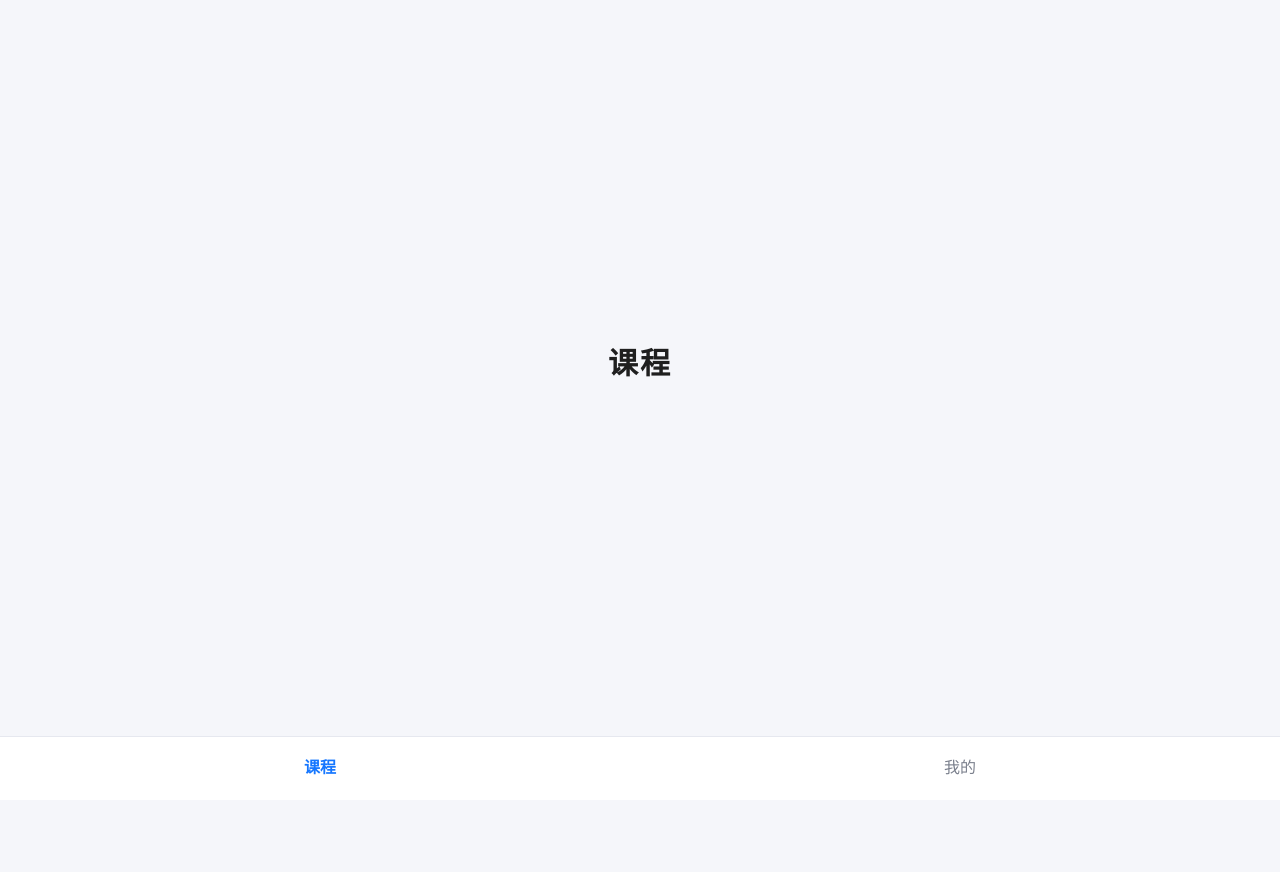
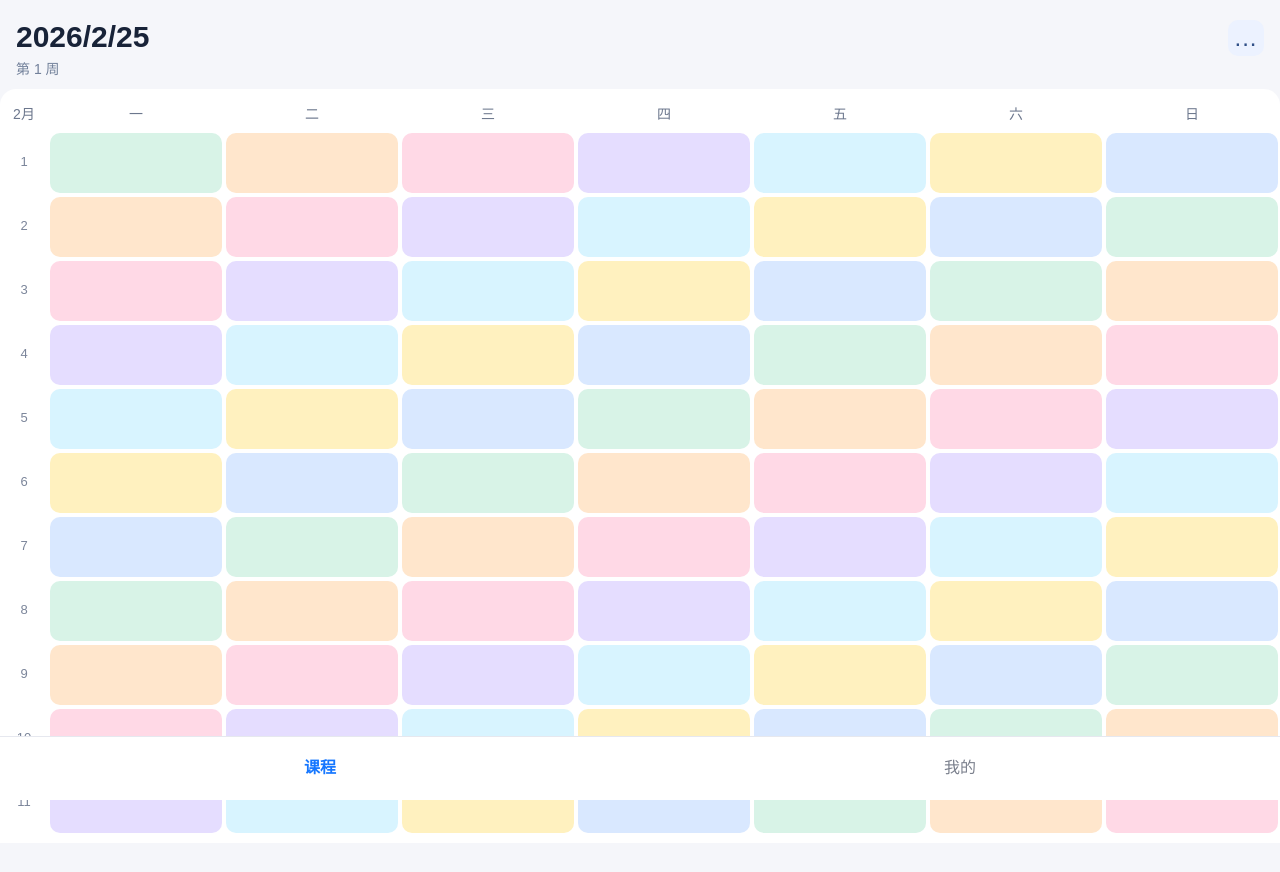
Before and after one commit to Kozmosa/MySCUT, a React (Vite) app: page /courses in a window 1280 px wide. Shown: the top 872 px of the page. Before the commit the page ends 800 px from the top, so only its background shows below. Built offline with nearby package versions, Linux system fonts and the light colour scheme.

Commit message:
feat: enhance mine and courses pages with detailed views and navigation

```diff
--- a/src/App.tsx
+++ b/src/App.tsx
@@ -1,13 +1,20 @@
-import { NavLink } from 'react-router-dom'
+import { NavLink, useLocation } from 'react-router-dom'
 import AppRoutes from './app/routes'
 
 function App() {
+  const location = useLocation()
+  const isMineDetailPage = location.pathname.startsWith('/mine/')
+  const isCoursesPage = location.pathname === '/courses'
+
   return (
     <div className='app-shell'>
-      <main className='page-content'>
+      <main
+        className={`page-content ${isMineDetailPage ? 'page-content--fullscreen' : ''} ${isCoursesPage ? 'page-content--courses' : ''}`}
+      >
         <AppRoutes />
       </main>
 
+      {!isMineDetailPage && (
         <nav className='bottom-nav' aria-label='底部导航'>
           <NavLink
             to='/courses'
@@ -26,6 +33,7 @@ function App() {
             我的
           </NavLink>
         </nav>
+      )}
     </div>
   )
 }
--- a/src/app/routes.tsx
+++ b/src/app/routes.tsx
@@ -1,6 +1,6 @@
 import { Navigate, Route, Routes } from 'react-router-dom'
 import { CoursesPage } from '../features/courses'
-import { MinePage } from '../features/mine'
+import { MineDetailPage, MinePage } from '../features/mine'
 
 function AppRoutes() {
   return (
@@ -8,6 +8,10 @@ function AppRoutes() {
       <Route path='/' element={<Navigate to='/courses' replace />} />
       <Route path='/courses' element={<CoursesPage />} />
       <Route path='/mine' element={<MinePage />} />
+      <Route path='/mine/schedule-settings' element={<MineDetailPage title='课表设置' />} />
+      <Route path='/mine/global-settings' element={<MineDetailPage title='全局设置' />} />
+      <Route path='/mine/faq' element={<MineDetailPage title='常见问答' />} />
+      <Route path='/mine/more' element={<MineDetailPage title='更多' />} />
     </Routes>
   )
 }
--- a/src/features/courses/CoursesPage.tsx
+++ b/src/features/courses/CoursesPage.tsx
@@ -1,5 +1,91 @@
+const WEEKDAY_LABELS = ['一', '二', '三', '四', '五', '六', '日']
+const LESSON_INDEXES = Array.from({ length: 11 }, (_, index) => index + 1)
+const COURSE_BLOCK_COLORS = [
+  'course-block--blue',
+  'course-block--green',
+  'course-block--orange',
+  'course-block--rose',
+  'course-block--purple',
+  'course-block--cyan',
+  'course-block--yellow',
+]
+const SEMESTER_START_DATE = '2026-02-23'
+
+function getCurrentDateText(date: Date) {
+  return `${date.getFullYear()}/${date.getMonth() + 1}/${date.getDate()}`
+}
+
+function getWeekNumber(date: Date, startDateText: string) {
+  const semesterStart = new Date(startDateText)
+  const semesterStartAtMidnight = new Date(
+    semesterStart.getFullYear(),
+    semesterStart.getMonth(),
+    semesterStart.getDate(),
+  )
+  const dateAtMidnight = new Date(date.getFullYear(), date.getMonth(), date.getDate())
+  const differenceMs = dateAtMidnight.getTime() - semesterStartAtMidnight.getTime()
+  const week = Math.floor(differenceMs / (7 * 24 * 60 * 60 * 1000)) + 1
+
+  return Math.max(1, week)
+}
+
 function CoursesPage() {
-  return <div className='page-placeholder'>课程</div>
+  const currentDate = new Date()
+  const dateText = getCurrentDateText(currentDate)
+  const currentWeek = getWeekNumber(currentDate, SEMESTER_START_DATE)
+  const monthLabel = `${currentDate.getMonth() + 1}月`
+
+  return (
+    <div className='courses-page'>
+      <header className='courses-header'>
+        <div className='courses-date-panel'>
+          <p className='courses-date'>{dateText}</p>
+          <p className='courses-week'>第 {currentWeek} 周</p>
+        </div>
+
+        <button type='button' className='courses-menu-button' aria-label='更多操作'>
+          ...
+        </button>
+      </header>
+
+      <section className='schedule-scroll-area' aria-label='课程表'>
+        <table className='schedule-table'>
+          <thead>
+            <tr>
+              <th scope='col' className='schedule-month-header'>
+                {monthLabel}
+              </th>
+              {WEEKDAY_LABELS.map((weekday) => (
+                <th key={weekday} scope='col' className='schedule-weekday-header'>
+                  {weekday}
+                </th>
+              ))}
+            </tr>
+          </thead>
+
+          <tbody>
+            {LESSON_INDEXES.map((lessonNumber) => (
+              <tr key={lessonNumber}>
+                <th scope='row' className='schedule-lesson-header'>
+                  {lessonNumber}
+                </th>
+
+                {WEEKDAY_LABELS.map((weekday, dayIndex) => {
+                  const colorClass = COURSE_BLOCK_COLORS[(lessonNumber + dayIndex) % COURSE_BLOCK_COLORS.length]
+
+                  return (
+                    <td key={`${lessonNumber}-${weekday}`} className='schedule-cell'>
+                      <div className={`course-block ${colorClass}`} />
+                    </td>
+                  )
+                })}
+              </tr>
+            ))}
+          </tbody>
+        </table>
+      </section>
+    </div>
+  )
 }
 
 export default CoursesPage
--- /dev/null
+++ b/src/features/mine/MineDetailPage.tsx
@@ -0,0 +1,24 @@
+import { Link } from 'react-router-dom'
+
+type MineDetailPageProps = {
+  title: string
+}
+
+function MineDetailPage({ title }: MineDetailPageProps) {
+  return (
+    <section className='mine-detail-page'>
+      <header className='mine-detail-header'>
+        <Link to='/mine' className='mine-back-button' aria-label='返回我的页面'>
+          <span className='mine-back-arrow' aria-hidden='true'>
+            {'<'}
+          </span>
+          <span>返回</span>
+        </Link>
+      </header>
+
+      <div className='mine-detail-content'>{title}</div>
+    </section>
+  )
+}
+
+export default MineDetailPage
--- a/src/features/mine/MinePage.tsx
+++ b/src/features/mine/MinePage.tsx
@@ -1,5 +1,31 @@
+import { Link } from 'react-router-dom'
+
 function MinePage() {
-  return <div className='page-placeholder'>我的</div>
+  return (
+    <div className='mine-page'>
+      <div className='mine-avatar' aria-hidden='true'>
+        头像
+      </div>
+
+      <div className='mine-button-group'>
+        <Link to='/mine/schedule-settings' className='mine-group-button'>
+          课表设置
+        </Link>
+        <Link to='/mine/global-settings' className='mine-group-button'>
+          全局设置
+        </Link>
+      </div>
+
+      <div className='mine-button-group'>
+        <Link to='/mine/faq' className='mine-group-button'>
+          常见问答
+        </Link>
+        <Link to='/mine/more' className='mine-group-button'>
+          更多
+        </Link>
+      </div>
+    </div>
+  )
 }
 
 export default MinePage
--- a/src/features/mine/index.ts
+++ b/src/features/mine/index.ts
@@ -1 +1,2 @@
 export { default as MinePage } from './MinePage'
+export { default as MineDetailPage } from './MineDetailPage'
--- a/src/index.css
+++ b/src/index.css
@@ -24,11 +24,24 @@ body {
 
 .page-content {
   flex: 1;
+  padding: 16px;
+  padding-bottom: calc(88px + env(safe-area-inset-bottom));
+}
+
+.page-content--fullscreen {
+  padding: 0;
+}
+
+.page-content--courses {
+  padding-left: 0;
+  padding-right: 0;
+}
+
+.page-center {
+  height: 100%;
   display: flex;
   align-items: center;
   justify-content: center;
-  padding: 16px;
-  padding-bottom: 88px;
 }
 
 .page-placeholder {
@@ -37,12 +50,151 @@ body {
   letter-spacing: 2px;
 }
 
+.courses-page {
+  height: 100%;
+  display: flex;
+  flex-direction: column;
+  gap: 12px;
+}
+
+.courses-header {
+  display: flex;
+  justify-content: space-between;
+  align-items: flex-start;
+  padding: 4px 16px 0;
+}
+
+.courses-date-panel {
+  text-align: left;
+}
+
+.courses-date,
+.courses-week {
+  margin: 0;
+}
+
+.courses-date {
+  font-size: 30px;
+  font-weight: 700;
+  line-height: 1.15;
+  color: #182338;
+}
+
+.courses-week {
+  margin-top: 6px;
+  font-size: 14px;
+  font-weight: 400;
+  color: #72809a;
+}
+
+.courses-menu-button {
+  width: 36px;
+  height: 36px;
+  border: none;
+  border-radius: 10px;
+  background: #ecf2ff;
+  color: #2f4f87;
+  font-size: 24px;
+  line-height: 1;
+  letter-spacing: 1px;
+}
+
+.courses-menu-button:active {
+  background: #dee8ff;
+}
+
+.schedule-scroll-area {
+  flex: 1;
+  overflow-y: auto;
+  background: #ffffff;
+  border-radius: 16px 16px 0 0;
+  padding: 8px 0;
+}
+
+.schedule-table {
+  width: 100%;
+  table-layout: fixed;
+  border-collapse: separate;
+  border-spacing: 0;
+}
+
+.schedule-month-header,
+.schedule-weekday-header,
+.schedule-lesson-header,
+.schedule-cell {
+  padding: 2px;
+}
+
+.schedule-month-header,
+.schedule-weekday-header {
+  height: 34px;
+  font-size: 14px;
+  font-weight: 500;
+  color: #6c778d;
+}
+
+.schedule-month-header,
+.schedule-lesson-header {
+  width: 48px;
+  text-align: center;
+}
+
+.schedule-weekday-header {
+  text-align: center;
+}
+
+.schedule-lesson-header {
+  height: 64px;
+  font-size: 13px;
+  font-weight: 500;
+  color: #7b859a;
+}
+
+.schedule-cell {
+  height: 64px;
+}
+
+.course-block {
+  width: 100%;
+  height: 100%;
+  border-radius: 10px;
+}
+
+.course-block--blue {
+  background: #d9e8ff;
+}
+
+.course-block--green {
+  background: #d8f3e7;
+}
+
+.course-block--orange {
+  background: #ffe6cc;
+}
+
+.course-block--rose {
+  background: #ffd9e6;
+}
+
+.course-block--purple {
+  background: #e5ddff;
+}
+
+.course-block--cyan {
+  background: #d8f4ff;
+}
+
+.course-block--yellow {
+  background: #fff1bf;
+}
+
 .bottom-nav {
   position: fixed;
   left: 0;
   right: 0;
   bottom: 0;
-  height: 64px;
+  height: calc(64px + env(safe-area-inset-bottom));
+  padding-bottom: env(safe-area-inset-bottom);
   display: grid;
   grid-template-columns: repeat(2, minmax(0, 1fr));
   border-top: 1px solid #e6e8ef;
@@ -62,3 +214,102 @@ body {
   color: #1677ff;
   font-weight: 600;
 }
+
+.mine-page {
+  width: 100%;
+  max-width: 560px;
+  margin: 0 auto;
+  padding-top: 32px;
+}
+
+.mine-avatar {
+  width: 108px;
+  height: 108px;
+  margin: 0 auto;
+  border-radius: 50%;
+  background: linear-gradient(160deg, #f7faff, #dbe8ff);
+  border: 1px solid #d7e3ff;
+  color: #4a5f85;
+  display: flex;
+  align-items: center;
+  justify-content: center;
+  font-size: 18px;
+  font-weight: 600;
+}
+
+.mine-button-group {
+  margin-top: 24px;
+  border: 1px solid #e6e8ef;
+  border-radius: 14px;
+  background: #ffffff;
+  overflow: hidden;
+}
+
+.mine-group-button {
+  min-height: 52px;
+  width: 100%;
+  display: flex;
+  align-items: center;
+  justify-content: center;
+  text-decoration: none;
+  color: #1f1f1f;
+  font-size: 16px;
+  background: #ffffff;
+}
+
+.mine-group-button + .mine-group-button {
+  border-top: 1px solid #edf0f6;
+}
+
+.mine-group-button:active {
+  background: #f6f8fc;
+}
+
+.mine-detail-page {
+  height: 100%;
+  min-height: 100vh;
+  background: #ffffff;
+  display: flex;
+  flex-direction: column;
+}
+
+.mine-detail-header {
+  height: calc(56px + env(safe-area-inset-top));
+  display: flex;
+  align-items: center;
+  padding: env(safe-area-inset-top) 12px 0;
+  border-bottom: 1px solid #eef0f5;
+}
+
+.mine-back-button {
+  display: inline-flex;
+  align-items: center;
+  justify-content: center;
+  gap: 6px;
+  min-width: 64px;
+  height: 36px;
+  border-radius: 10px;
+  text-decoration: none;
+  color: #1677ff;
+  font-size: 15px;
+  font-weight: 600;
+}
+
+.mine-back-button:active {
+  background: #f3f7ff;
+}
+
+.mine-back-arrow {
+  font-size: 16px;
+  line-height: 1;
+}
+
+.mine-detail-content {
+  flex: 1;
+  display: flex;
+  align-items: center;
+  justify-content: center;
+  font-size: 30px;
+  font-weight: 600;
+  letter-spacing: 2px;
+}
```
Also changed, not shown: 1 other file (tests, documents, lock files or other folders). Lines whose indentation alone changed are shown as unchanged.
